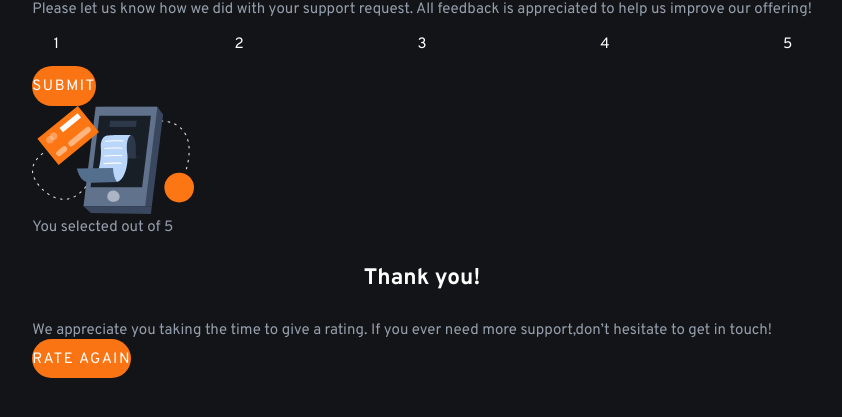
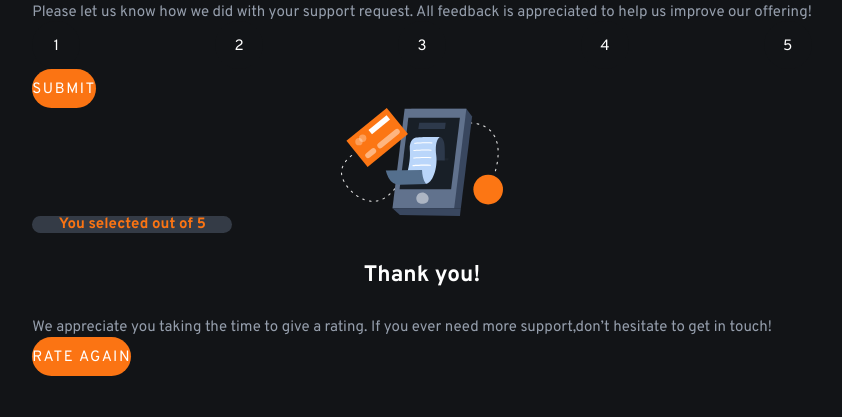
Before and after one commit to NaiSaratxaga/interactive-rating-component, a plain HTML site: page index.html in a window 1280 px wide. Shown: the part 271-688 px from the top of the page, without its empty margins (218-1060 px from the left). Drawn offline with Linux system fonts and the light colour scheme.

Commit message:
selected done

```diff
--- a/css/styles.css
+++ b/css/styles.css
@@ -101,8 +101,7 @@ body {
   color: var(--very-dark-blue);
   transition: background 0.5s ease, color 0.5s ease;
 }
-.container-thanks {
-}
+
 .title-thanks {
   color: var(--White);
   font-weight: var(--font-bold);
@@ -111,3 +110,20 @@ body {
   align-items: center;
   padding: 1.875rem;
 }
+.container-thanks-img {
+  display: flex;
+  align-items: center;
+  justify-content: center;
+}
+.number-selected {
+  background-color: var(--dark-blue-bg-icon);
+  border-radius: 1.875rem;
+  width: 12.5rem;
+  color: var(--orange);
+  font-weight: var(--font-bold);
+  text-align: center;
+  align-items: center;
+}
+/* .container-thanks-hidden {
+  display: none;
+} */
--- a/index.html
+++ b/index.html
@@ -42,23 +42,16 @@
 
     <!-- Rating state end -->
 
-    <!-- Thank you state start -->
-
-
-    <div class="container-thanks">
+    <div class="container-thanks-hidden">
+      <div class="container-thanks-img">
         <img src="./images/illustration-thank-you.svg" alt="Card with thank you" title="Card thank you">
       </div>
-    <p>You selected out of 5</p>
-
-    <!-- Add rating here -->
+      <p class="number-selected">You selected out of 5</p>
       <h2 class="title-thanks"> Thank you!</h2>
       <p>We appreciate you taking the time to give a rating. If you ever need more support,don’t hesitate to get in
         touch!</p>
 
       <button class="button-submit" id="back">Rate Again</button>
-
-    <!-- Thank you state end -->
-
     </div>
   </main>
   <script src="./js/index.js"></script>
```
Lines whose indentation alone changed are shown as unchanged.
